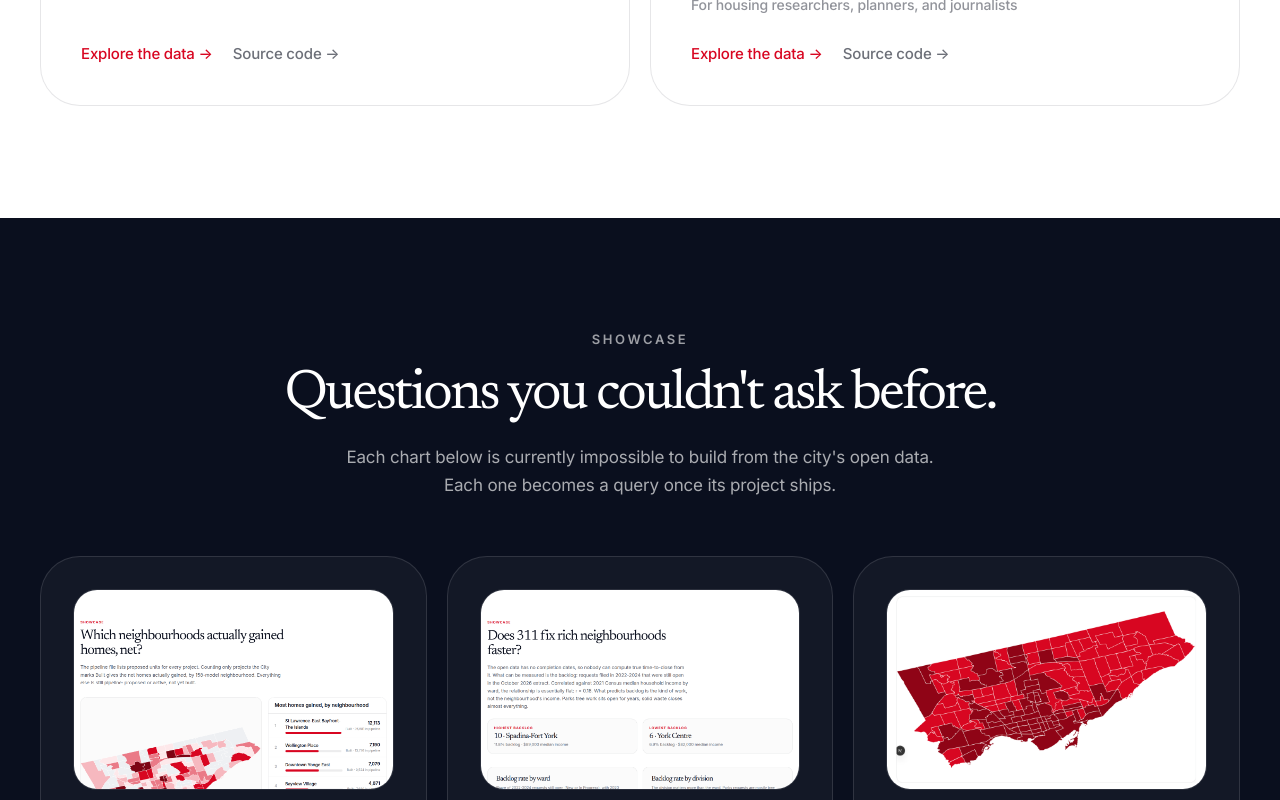
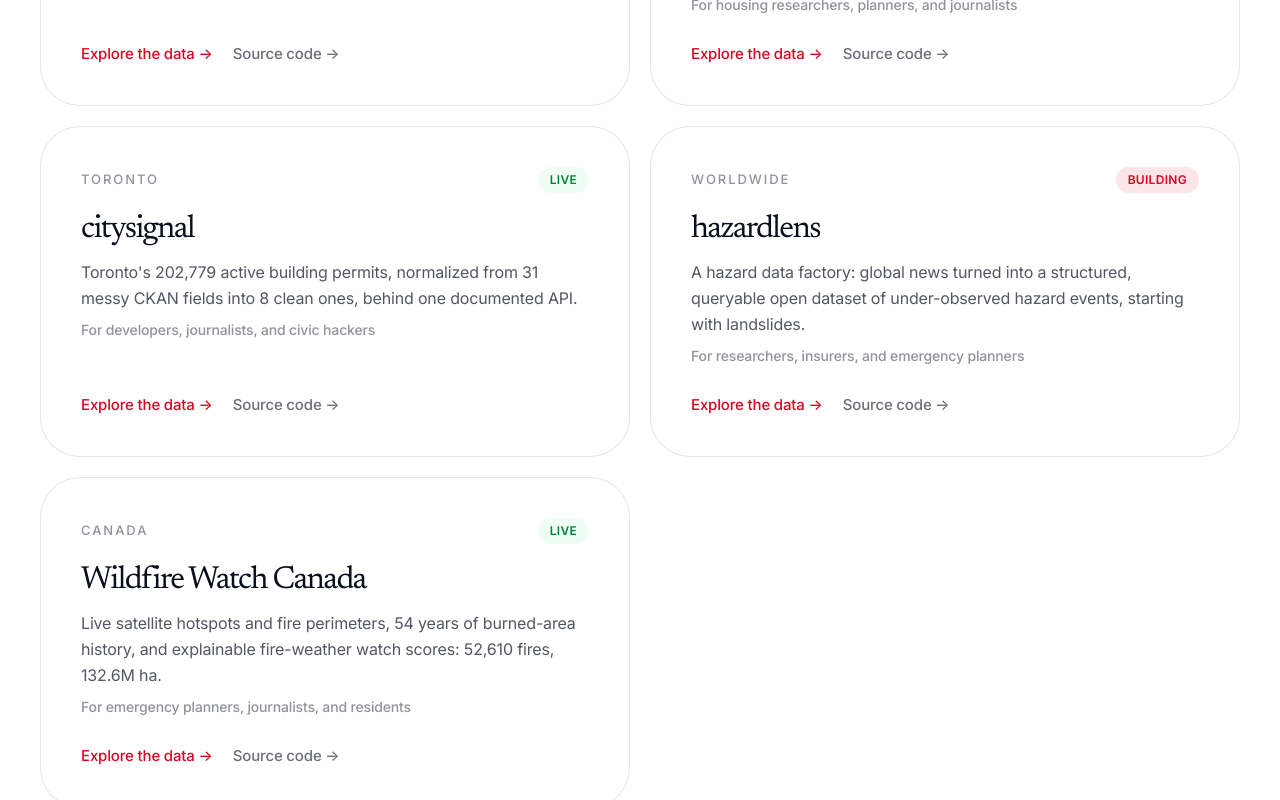
Before and after one commit to Nshipyard/canada-nshipyard, a Next.js app: page / in a window 1280 px wide. Shown: the part 4220-5020 px from the top of the page. Built offline with nearby package versions, Linux system fonts and the light colour scheme.

Commit message:
Add Wildfire Watch Canada project card (EN/FR)

```diff
--- a/src/i18n.tsx
+++ b/src/i18n.tsx
@@ -184,6 +184,36 @@
         cta: "explore" as const,
         status: "live" as const,
       },
+      {
+        repo: "citysignal",
+        name: "citysignal",
+        tag: "Toronto",
+        desc: "Toronto's 202,779 active building permits, normalized from 31 messy CKAN fields into 8 clean ones, behind one documented API.",
+        user: "For developers, journalists, and civic hackers",
+        url: "https://city.nshipyard.com",
+        cta: "explore" as const,
+        status: "live" as const,
+      },
+      {
+        repo: "hazardlens",
+        name: "hazardlens",
+        tag: "Worldwide",
+        desc: "A hazard data factory: global news turned into a structured, queryable open dataset of under-observed hazard events, starting with landslides.",
+        user: "For researchers, insurers, and emergency planners",
+        url: "https://hazards.nshipyard.com",
+        cta: "explore" as const,
+        status: "building" as const,
+      },
+      {
+        repo: "canada-wildfire-watch",
+        name: "Wildfire Watch Canada",
+        tag: "Canada",
+        desc: "Live satellite hotspots and fire perimeters, 54 years of burned-area history, and explainable fire-weather watch scores: 52,610 fires, 132.6M ha.",
+        user: "For emergency planners, journalists, and residents",
+        url: "https://fire.canada.nshipyard.com",
+        cta: "explore" as const,
+        status: "live" as const,
+      },
     ],
   },
   showcase: {
@@ -276,34 +306,6 @@
     namespaces:
       "parking.* · city311.* · licences.* · watermains.* · parcels.* · codebooks.* · development.* · geo.* · procurement.*",
   },
-  mcpAll: {
-    kicker: "Connect your agent",
-    title: "One connection. Every Nshipyard dataset.",
-    body: "The federated MCP server exposes every project's tools under one endpoint, namespaced by project. Pick your harness, copy the prompt, send it to your agent. Your agent runs the setup itself.",
-    tabs: { chatgpt: "ChatGPT", claude: "Claude", claudecode: "Claude Code", cli: "CLI", other: "Other" },
-    cardTitle: "Copy and send this to {tab}",
-    copy: "Copy",
-    copied: "Copied",
-    chatgptNote: "ChatGPT connects through the documented REST APIs rather than MCP directly.",
-    exampleEn:
-      "Which ward has the most parking tickets, and what is the median wait for a New Building permit there?",
-    exampleFr:
-      "Quel arrondissement compte le plus de contraventions de stationnement, et quel est le délai médian d'un permis pour un nouveau bâtiment là-bas?",
-    pChatgpt:
-      "I want to query Nshipyard's open datasets through their REST APIs. Each project publishes an OpenAPI spec under /api/openapi.json with a REST base under /api/v1. The projects are: parking tickets (https://parking.canada.nshipyard.com), 311 service requests (https://311.canada.nshipyard.com), business licences (https://licences.canada.nshipyard.com), watermains (https://watermains.canada.nshipyard.com), parcels (https://parcels.canada.nshipyard.com), civic codebooks (https://codebooks.canada.nshipyard.com), development pipeline (https://development.canada.nshipyard.com), geo concordances (https://geo.canada.nshipyard.com), procurement spending (https://procurement.canada.nshipyard.com). First tell me in two sentences what these APIs offer, then {exampleLower}, and show me the result.",
-    pClaude:
-      "In Claude (claude.ai), open Settings, then Connectors, and add a custom connector:\n- Name: Nshipyard open data\n- URL: {origin}/mcp\nThen list the available tools, {exampleLower}, and show me the result.",
-    pClaudeCode:
-      "Set up the Nshipyard open-data MCP server so I can query every dataset from here.\n1. Run: claude mcp add --transport http nshipyard {origin}/mcp\n2. Run `claude mcp list` to confirm it connected.\n3. {example}, and show me the result.",
-    pCli:
-      "# Federated Nshipyard MCP endpoint (streamable HTTP): every project, namespaced\n{origin}/mcp\n\n# List every tool across all projects\ncurl -s -X POST {origin}/mcp -H 'Content-Type: application/json' \\\n  -d '{\"jsonrpc\":\"2.0\",\"id\":1,\"method\":\"tools/list\"}'",
-    otherTitle: "Everything else",
-    otherBody:
-      "Any harness that speaks MCP over streamable HTTP. Tools are namespaced by project, so one connection covers every dataset.",
-    mcpEndpoint: "MCP endpoint",
-    namespaces:
-      "parking.* · city311.* · licences.* · watermains.* · parcels.* · codebooks.* · development.* · geo.* · procurement.*",
-  },
   opensource: {
     kicker: "Open source",
     title: "Our contribution to better public data.",
@@ -336,6 +338,7 @@
       licences: "Business licences",
       watermains: "Watermains",
       codebooks: "Codebooks",
+      citysignal: "citysignal",
     },
     howWeKnow: "How we know",
     cite: "Cite this",
@@ -529,6 +532,36 @@
         cta: "explore" as const,
         status: "live" as const,
       },
+      {
+        repo: "citysignal",
+        name: "citysignal",
+        tag: "Toronto",
+        desc: "Les 202 779 permis de construire actifs de Toronto, normalisés de 31 champs CKAN disparates en 8 champs propres, derrière une API documentée.",
+        user: "Pour les développeurs, les journalistes et les bidouilleurs civiques",
+        url: "https://city.nshipyard.com",
+        cta: "explore" as const,
+        status: "live" as const,
+      },
+      {
+        repo: "hazardlens",
+        name: "hazardlens",
+        tag: "Monde",
+        desc: "Une fabrique de données sur les aléas : l'actualité mondiale transformée en jeu de données ouvert, structuré et interrogeable, sur les catastrophes sous-observées, à commencer par les glissements de terrain.",
+        user: "Pour les chercheurs, les assureurs et les planificateurs d'urgence",
+        url: "https://hazards.nshipyard.com",
+        cta: "explore" as const,
+        status: "building" as const,
+      },
+      {
+        repo: "canada-wildfire-watch",
+        name: "Surveillance des feux de forêt",
+        tag: "Canada",
+        desc: "Points chauds satellites et périmètres d'incendie en direct, 54 ans d'historique des superficies brûlées et indices météo explicables : 52 610 feux, 132,6 M ha.",
+        user: "Pour les planificateurs d'urgence, les journalistes et les résidents",
+        url: "https://fire.canada.nshipyard.com",
+        cta: "explore" as const,
+        status: "live" as const,
+      },
     ],
   },
   showcase: {
@@ -621,34 +654,6 @@
     namespaces:
       "parking.* · city311.* · licences.* · watermains.* · parcels.* · codebooks.* · development.* · geo.* · procurement.*",
   },
-  mcpAll: {
-    kicker: "Connectez votre agent",
-    title: "Une connexion. Tous les jeux de données Nshipyard.",
-    body: "Le serveur MCP fédéré expose les outils de chaque projet sous un seul point d'accès, avec un espace de noms par projet. Choisissez votre environnement, copiez l'invite, envoyez-la à votre agent. Votre agent exécute la configuration lui-même.",
-    tabs: { chatgpt: "ChatGPT", claude: "Claude", claudecode: "Claude Code", cli: "CLI", other: "Autre" },
-    cardTitle: "Copiez et envoyez ceci à {tab}",
-    copy: "Copier",
-    copied: "Copié",
-    chatgptNote: "ChatGPT se connecte via les API REST documentées plutôt que directement en MCP.",
-    exampleEn:
-      "Which ward has the most parking tickets, and what is the median wait for a New Building permit there?",
-    exampleFr:
-      "Quel arrondissement compte le plus de contraventions de stationnement, et quel est le délai médian d'un permis pour un nouveau bâtiment là-bas?",
-    pChatgpt:
-      "Je veux interroger les jeux de données ouverts de Nshipyard via leurs API REST. Chaque projet publie une spécification OpenAPI sous /api/openapi.json avec une base REST sous /api/v1. Les projets sont : contraventions de stationnement (https://parking.canada.nshipyard.com), demandes 311 (https://311.canada.nshipyard.com), permis d'entreprise (https://licences.canada.nshipyard.com), conduites d'eau (https://watermains.canada.nshipyard.com), parcelles (https://parcels.canada.nshipyard.com), recueils de codes civiques (https://codebooks.canada.nshipyard.com), pipeline de développement (https://development.canada.nshipyard.com), concordances géographiques (https://geo.canada.nshipyard.com), dépenses d'approvisionnement (https://procurement.canada.nshipyard.com). D'abord, dis-moi en deux phrases ce que ces API offrent, puis {exampleLower}, et montre-moi le résultat.",
-    pClaude:
-      "Dans Claude (claude.ai), ouvre les paramètres, puis Connecteurs, et ajoute un connecteur personnalisé :\n- Nom : Données ouvertes Nshipyard\n- URL : {origin}/mcp\nEnsuite, liste les outils disponibles, {exampleLower}, et montre-moi le résultat.",
-    pClaudeCode:
-      "Configure le serveur MCP de données ouvertes Nshipyard pour que je puisse interroger chaque jeu de données d'ici.\n1. Exécute : claude mcp add --transport http nshipyard {origin}/mcp\n2. Exécute `claude mcp list` pour confirmer la connexion.\n3. {example}, et montre-moi le résultat.",
-    pCli:
-      "# Point d'accès MCP fédéré Nshipyard (HTTP continu) : chaque projet, avec espace de noms\n{origin}/mcp\n\n# Lister tous les outils de tous les projets\ncurl -s -X POST {origin}/mcp -H 'Content-Type: application/json' \\\n  -d '{\"jsonrpc\":\"2.0\",\"id\":1,\"method\":\"tools/list\"}'",
-    otherTitle: "Tout le reste",
-    otherBody:
-      "Tout environnement compatible MCP en HTTP continu. Les outils sont organisés par espace de noms de projet : une seule connexion couvre tous les jeux de données.",
-    mcpEndpoint: "Point d'accès MCP",
-    namespaces:
-      "parking.* · city311.* · licences.* · watermains.* · parcels.* · codebooks.* · development.* · geo.* · procurement.*",
-  },
   opensource: {
     kicker: "Code source ouvert",
     title: "Notre contribution à de meilleures données publiques.",
@@ -681,6 +686,7 @@
       licences: "Permis d'entreprise",
       watermains: "Conduites d'eau",
       codebooks: "Recueils de codes",
+      citysignal: "citysignal",
     },
     howWeKnow: "Comment nous le savons",
     cite: "Citer ceci",
```
